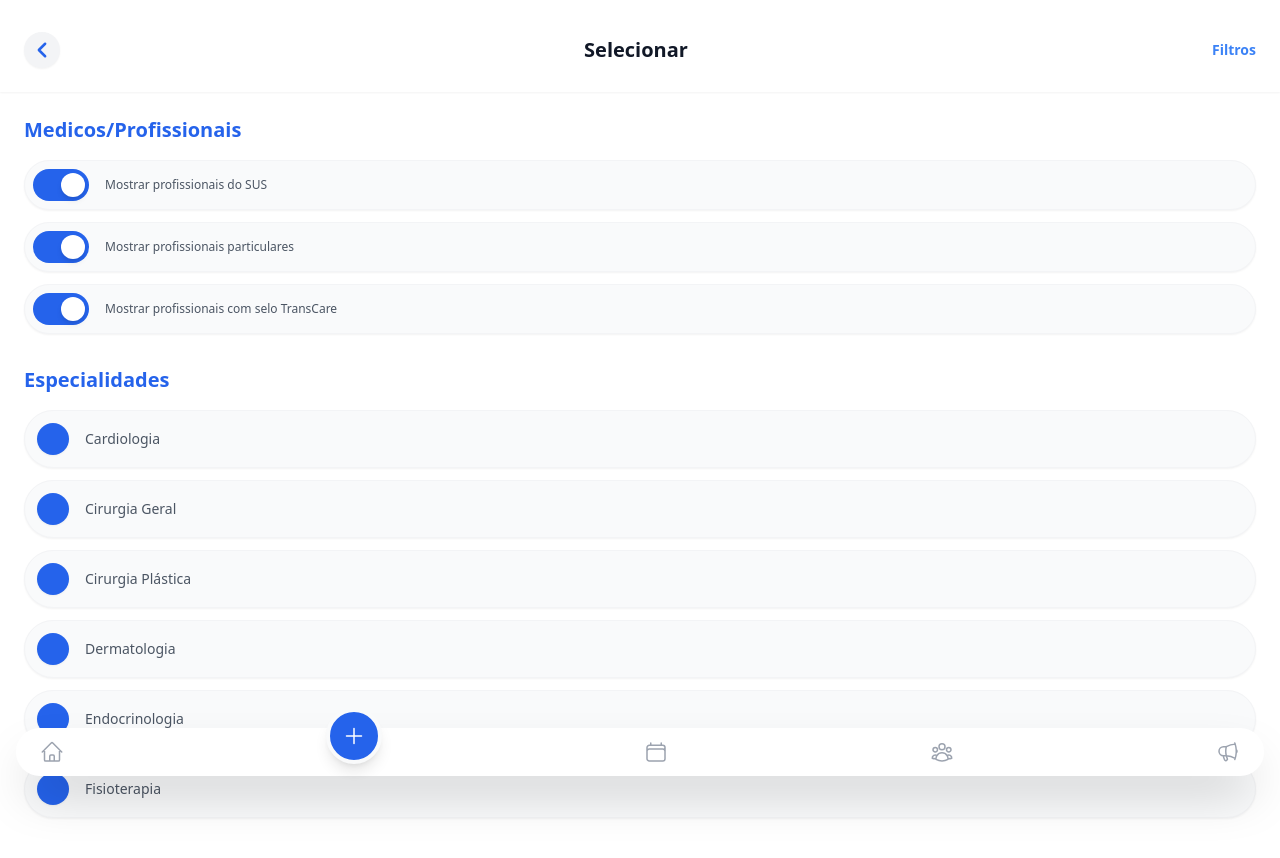
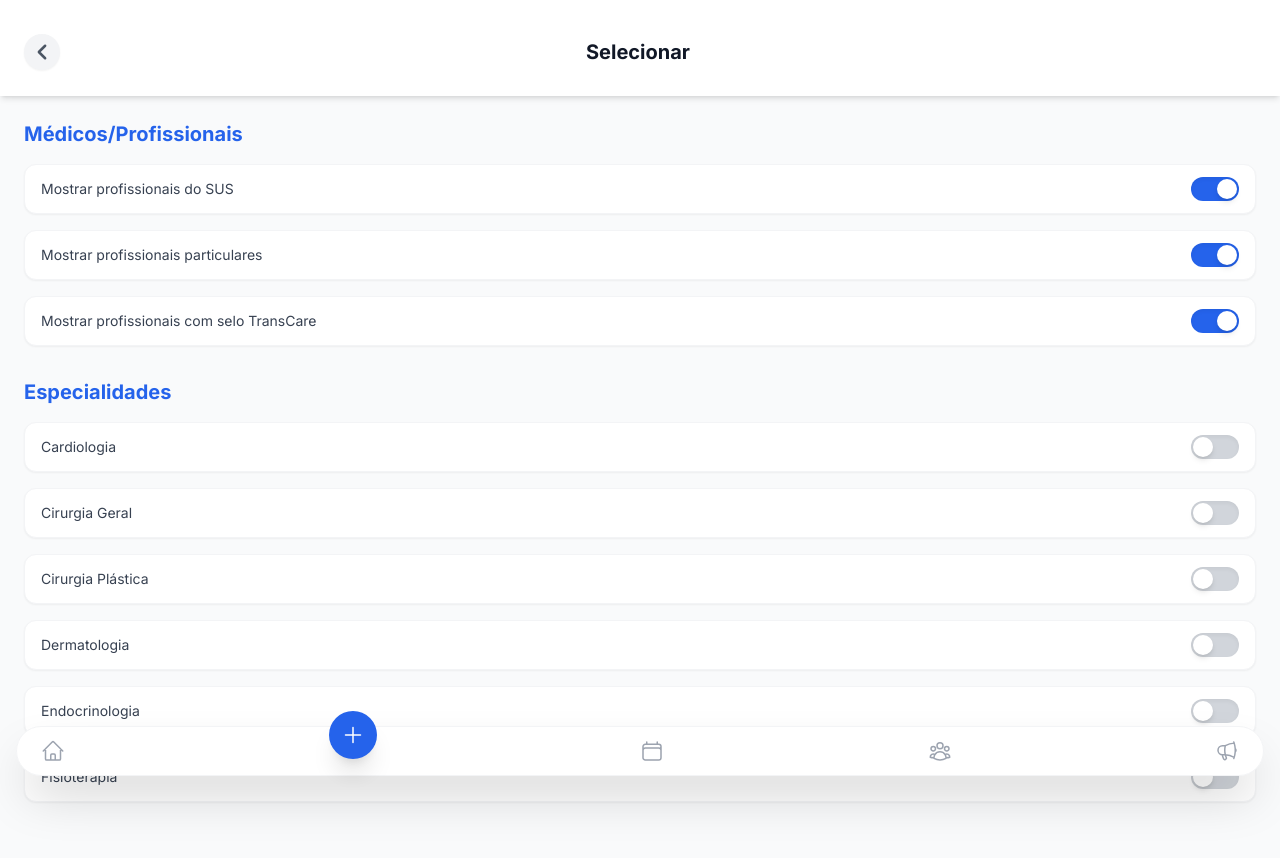
Before and after one commit to netokemon/projeto-fundamentos-de-software, an Angular app in the folder frontend/: page /filtros in a window 1280 px wide. Shown: the top 858 px of the page. Built offline with nearby package versions, Linux system fonts and the light colour scheme.

Commit message:
finalização design da página de filtros

```diff
--- a/frontend/src/app/pages/filtrar-profissionais/filtrar-profissionais.html
+++ b/frontend/src/app/pages/filtrar-profissionais/filtrar-profissionais.html
@@ -1,7 +1,42 @@
-<div class="min-h-screen bg-white pb-28 relative">
+<!DOCTYPE html>
+<html lang="pt-BR">
+<head>
+    <meta charset="UTF-8">
+    <meta name="viewport" content="width=device-width, initial-scale=1.0">
+    <title>Configuração de Filtros</title>
+    <!-- Tailwind CSS CDN -->
+    <script src="https://cdn.tailwindcss.com"></script>
+    <!-- Google Font: Inter -->
+    <link href="https://fonts.googleapis.com/css2?family=Inter:wght@400;600;700;900&display=swap" rel="stylesheet">
 
-  <header class="flex items-center justify-between p-6 pt-8 bg-white shadow-sm sticky top-0 z-20">
-    <button class="bg-gray-100 p-2 rounded-full text-blue-600 hover:bg-gray-200 transition shadow-sm">
+    <style>
+        /* Aplica a fonte Inter globalmente */
+        body {
+            font-family: 'Inter', sans-serif;
+            -webkit-tap-highlight-color: transparent; /* Melhora a experiência em touch */
+        }
+    </style>
+
+    <!-- Configuração Tailwind para usar Inter como fonte sans -->
+    <script>
+        tailwind.config = {
+            theme: {
+                extend: {
+                    fontFamily: {
+                        sans: ['Inter', 'sans-serif'],
+                    },
+                }
+            }
+        }
+    </script>
+</head>
+<body class="font-sans bg-gray-50">
+
+<div class="min-h-screen pb-32 relative">
+
+  <!-- CABEÇALHO (Filtros Removido, Título Centralizado) -->
+  <header class="flex items-center justify-between p-6 pt-8 bg-white shadow-md sticky top-0 z-20">
+    <button class="bg-gray-100 p-2 rounded-full text-gray-600 hover:bg-gray-200 transition shadow-sm">
       <svg xmlns="http://www.w3.org/2000/svg" fill="none" viewBox="0 0 24 24" stroke-width="3" stroke="currentColor" class="w-5 h-5">
         <path stroke-linecap="round" stroke-linejoin="round" d="M15.75 19.5L8.25 12l7.5-7.5" />
       </svg>
@@ -9,120 +44,180 @@
 
     <h1 class="text-xl font-bold text-gray-900">Selecionar</h1>
 
-    <button class="text-sm font-bold text-blue-500 hover:text-blue-700">
-      Filtros
-    </button>
+    <!-- Espaçador para centralizar o título -->
+    <div class="w-10 h-10"></div>
   </header>
 
   <div class="px-6 py-6 space-y-8">
 
+    <!-- Seção de Profissionais (Toggles) -->
     <section>
       <h2 class="text-xl font-bold text-blue-600 mb-4">
-        Medicos/Profissionais
+        Médicos/Profissionais
       </h2>
 
-      <div class="space-y-3">
+      <div class="space-y-4">
 
-        <label class="flex items-center bg-gray-50 rounded-full px-2 py-2 pr-6 border border-gray-100 shadow-sm cursor-pointer group hover:bg-gray-100 transition">
+        <!-- Switch 1: SUS -->
+        <label class="flex items-center justify-between bg-white rounded-xl px-4 py-3 border border-gray-100 shadow-sm cursor-pointer hover:bg-gray-100 transition">
+          <span class="text-sm font-medium text-gray-700 select-none">
+            Mostrar profissionais do SUS
+          </span>
           <div class="relative">
             <input type="checkbox" checked class="sr-only peer">
-            <div class="w-14 h-8 bg-gray-300 peer-checked:bg-blue-600 rounded-full transition-colors duration-300"></div>
-            <div class="absolute top-1 left-1 bg-white w-6 h-6 rounded-full shadow-md transition-transform duration-300 peer-checked:translate-x-6"></div>
+            <div class="w-12 h-6 bg-gray-300 peer-checked:bg-blue-600 rounded-full transition-colors duration-300 shadow-inner"></div>
+            <div class="absolute top-0.5 left-0.5 bg-white w-5 h-5 rounded-full shadow-md transition-transform duration-300 peer-checked:translate-x-6"></div>
           </div>
-          <span class="ml-4 text-xs font-medium text-gray-600 group-hover:text-gray-900 select-none">
-            Mostrar profissionais do SUS
-          </span>
         </label>
 
-        <label class="flex items-center bg-gray-50 rounded-full px-2 py-2 pr-6 border border-gray-100 shadow-sm cursor-pointer group hover:bg-gray-100 transition">
+        <!-- Switch 2: Particulares -->
+        <label class="flex items-center justify-between bg-white rounded-xl px-4 py-3 border border-gray-100 shadow-sm cursor-pointer hover:bg-gray-100 transition">
+          <span class="text-sm font-medium text-gray-700 select-none">
+            Mostrar profissionais particulares
+          </span>
           <div class="relative">
             <input type="checkbox" checked class="sr-only peer">
-            <div class="w-14 h-8 bg-gray-300 peer-checked:bg-blue-600 rounded-full transition-colors duration-300"></div>
-            <div class="absolute top-1 left-1 bg-white w-6 h-6 rounded-full shadow-md transition-transform duration-300 peer-checked:translate-x-6"></div>
+            <div class="w-12 h-6 bg-gray-300 peer-checked:bg-blue-600 rounded-full transition-colors duration-300 shadow-inner"></div>
+            <div class="absolute top-0.5 left-0.5 bg-white w-5 h-5 rounded-full shadow-md transition-transform duration-300 peer-checked:translate-x-6"></div>
           </div>
-          <span class="ml-4 text-xs font-medium text-gray-600 group-hover:text-gray-900 select-none">
-            Mostrar profissionais particulares
-          </span>
         </label>
 
-        <label class="flex items-center bg-gray-50 rounded-full px-2 py-2 pr-6 border border-gray-100 shadow-sm cursor-pointer group hover:bg-gray-100 transition">
+        <!-- Switch 3: TransCare -->
+        <label class="flex items-center justify-between bg-white rounded-xl px-4 py-3 border border-gray-100 shadow-sm cursor-pointer hover:bg-gray-100 transition">
+          <span class="text-sm font-medium text-gray-700 select-none">
+            Mostrar profissionais com selo TransCare
+          </span>
           <div class="relative">
             <input type="checkbox" checked class="sr-only peer">
-            <div class="w-14 h-8 bg-gray-300 peer-checked:bg-blue-600 rounded-full transition-colors duration-300"></div>
-            <div class="absolute top-1 left-1 bg-white w-6 h-6 rounded-full shadow-md transition-transform duration-300 peer-checked:translate-x-6"></div>
+            <div class="w-12 h-6 bg-gray-300 peer-checked:bg-blue-600 rounded-full transition-colors duration-300 shadow-inner"></div>
+            <div class="absolute top-0.5 left-0.5 bg-white w-5 h-5 rounded-full shadow-md transition-transform duration-300 peer-checked:translate-x-6"></div>
           </div>
-          <span class="ml-4 text-xs font-medium text-gray-600 group-hover:text-gray-900 select-none">
-            Mostrar profissionais com selo TransCare
-          </span>
         </label>
 
       </div>
     </section>
 
+    <!-- SEÇÃO DE ESPECIALIDADES (Com Toggles/Switches e SEM ÍCONES) -->
     <section>
       <h2 class="text-xl font-bold text-blue-600 mb-4">
         Especialidades
       </h2>
 
-      <div class="space-y-3">
+      <div class="space-y-4">
 
-        <button class="w-full flex items-center bg-gray-50 rounded-full px-3 py-3 border border-gray-100 shadow-sm hover:bg-gray-100 transition group">
-          <div class="w-8 h-8 rounded-full bg-blue-600 flex-shrink-0 shadow-sm group-hover:scale-110 transition-transform"></div>
-          <span class="ml-4 text-sm font-medium text-gray-600">Cardiologia</span>
-        </button>
+        <!-- Switch 4: Cardiologia -->
+        <label class="w-full flex items-center justify-between bg-white rounded-xl px-4 py-3 border border-gray-100 shadow-sm hover:bg-blue-50 transition cursor-pointer group">
+          <div class="flex items-center">
+            <!-- Ícone removido -->
+            <span class="text-sm font-medium text-gray-700 select-none">Cardiologia</span>
+          </div>
+          <!-- Toggle Control -->
+          <div class="relative">
+            <input type="checkbox" class="sr-only peer">
+            <div class="w-12 h-6 bg-gray-300 peer-checked:bg-blue-600 rounded-full transition-colors duration-300 shadow-inner"></div>
+            <div class="absolute top-0.5 left-0.5 bg-white w-5 h-5 rounded-full shadow-md transition-transform duration-300 peer-checked:translate-x-6"></div>
+          </div>
+        </label>
 
-        <button class="w-full flex items-center bg-gray-50 rounded-full px-3 py-3 border border-gray-100 shadow-sm hover:bg-gray-100 transition group">
-          <div class="w-8 h-8 rounded-full bg-blue-600 flex-shrink-0 shadow-sm group-hover:scale-110 transition-transform"></div>
-          <span class="ml-4 text-sm font-medium text-gray-600">Cirurgia Geral</span>
-        </button>
+        <!-- Switch 5: Cirurgia Geral -->
+        <label class="w-full flex items-center justify-between bg-white rounded-xl px-4 py-3 border border-gray-100 shadow-sm hover:bg-blue-50 transition cursor-pointer group">
+          <div class="flex items-center">
+            <!-- Ícone removido -->
+            <span class="text-sm font-medium text-gray-700 select-none">Cirurgia Geral</span>
+          </div>
+          <!-- Toggle Control -->
+          <div class="relative">
+            <input type="checkbox" class="sr-only peer">
+            <div class="w-12 h-6 bg-gray-300 peer-checked:bg-blue-600 rounded-full transition-colors duration-300 shadow-inner"></div>
+            <div class="absolute top-0.5 left-0.5 bg-white w-5 h-5 rounded-full shadow-md transition-transform duration-300 peer-checked:translate-x-6"></div>
+          </div>
+        </label>
 
-        <button class="w-full flex items-center bg-gray-50 rounded-full px-3 py-3 border border-gray-100 shadow-sm hover:bg-gray-100 transition group">
-          <div class="w-8 h-8 rounded-full bg-blue-600 flex-shrink-0 shadow-sm group-hover:scale-110 transition-transform"></div>
-          <span class="ml-4 text-sm font-medium text-gray-600">Cirurgia Plástica</span>
-        </button>
+        <!-- Switch 6: Cirurgia Plástica -->
+        <label class="w-full flex items-center justify-between bg-white rounded-xl px-4 py-3 border border-gray-100 shadow-sm hover:bg-blue-50 transition cursor-pointer group">
+          <div class="flex items-center">
+            <!-- Ícone removido -->
+            <span class="text-sm font-medium text-gray-700 select-none">Cirurgia Plástica</span>
+          </div>
+          <!-- Toggle Control -->
+          <div class="relative">
+            <input type="checkbox" class="sr-only peer">
+            <div class="w-12 h-6 bg-gray-300 peer-checked:bg-blue-600 rounded-full transition-colors duration-300 shadow-inner"></div>
+            <div class="absolute top-0.5 left-0.5 bg-white w-5 h-5 rounded-full shadow-md transition-transform duration-300 peer-checked:translate-x-6"></div>
+          </div>
+        </label>
 
-        <button class="w-full flex items-center bg-gray-50 rounded-full px-3 py-3 border border-gray-100 shadow-sm hover:bg-gray-100 transition group">
-          <div class="w-8 h-8 rounded-full bg-blue-600 flex-shrink-0 shadow-sm group-hover:scale-110 transition-transform"></div>
-          <span class="ml-4 text-sm font-medium text-gray-600">Dermatologia</span>
-        </button>
+        <!-- Switch 7: Dermatologia (CLASSE ml-4 REMOVIDA) -->
+        <label class="w-full flex items-center justify-between bg-white rounded-xl px-4 py-3 border border-gray-100 shadow-sm hover:bg-blue-50 transition cursor-pointer group">
+          <div class="flex items-center">
+            <!-- Ícone removido -->
+            <span class="text-sm font-medium text-gray-700 select-none">Dermatologia</span>
+          </div>
+          <!-- Toggle Control -->
+          <div class="relative">
+            <input type="checkbox" class="sr-only peer">
+            <div class="w-12 h-6 bg-gray-300 peer-checked:bg-blue-600 rounded-full transition-colors duration-300 shadow-inner"></div>
+            <div class="absolute top-0.5 left-0.5 bg-white w-5 h-5 rounded-full shadow-md transition-transform duration-300 peer-checked:translate-x-6"></div>
+          </div>
+        </label>
 
-        <button class="w-full flex items-center bg-gray-50 rounded-full px-3 py-3 border border-gray-100 shadow-sm hover:bg-gray-100 transition group">
-          <div class="w-8 h-8 rounded-full bg-blue-600 flex-shrink-0 shadow-sm group-hover:scale-110 transition-transform"></div>
-          <span class="ml-4 text-sm font-medium text-gray-600">Endocrinologia</span>
-        </button>
+        <!-- Switch 8: Endocrinologia -->
+        <label class="w-full flex items-center justify-between bg-white rounded-xl px-4 py-3 border border-gray-100 shadow-sm hover:bg-blue-50 transition cursor-pointer group">
+          <div class="flex items-center">
+            <!-- Ícone removido -->
+            <span class="text-sm font-medium text-gray-700 select-none">Endocrinologia</span>
+          </div>
+          <!-- Toggle Control -->
+          <div class="relative">
+            <input type="checkbox" class="sr-only peer">
+            <div class="w-12 h-6 bg-gray-300 peer-checked:bg-blue-600 rounded-full transition-colors duration-300 shadow-inner"></div>
+            <div class="absolute top-0.5 left-0.5 bg-white w-5 h-5 rounded-full shadow-md transition-transform duration-300 peer-checked:translate-x-6"></div>
+          </div>
+        </label>
 
-        <button class="w-full flex items-center bg-gray-50 rounded-full px-3 py-3 border border-gray-100 shadow-sm hover:bg-gray-100 transition group">
-          <div class="w-8 h-8 rounded-full bg-blue-600 flex-shrink-0 shadow-sm group-hover:scale-110 transition-transform"></div>
-          <span class="ml-4 text-sm font-medium text-gray-600">Fisioterapia</span>
-        </button>
+        <!-- Switch 9: Fisioterapia -->
+        <label class="w-full flex items-center justify-between bg-white rounded-xl px-4 py-3 border border-gray-100 shadow-sm hover:bg-blue-50 transition cursor-pointer group">
+          <div class="flex items-center">
+            <!-- Ícone removido -->
+            <span class="text-sm font-medium text-gray-700 select-none">Fisioterapia</span>
+          </div>
+          <!-- Toggle Control -->
+          <div class="relative">
+            <input type="checkbox" class="sr-only peer">
+            <div class="w-12 h-6 bg-gray-300 peer-checked:bg-blue-600 rounded-full transition-colors duration-300 shadow-inner"></div>
+            <div class="absolute top-0.5 left-0.5 bg-white w-5 h-5 rounded-full shadow-md transition-transform duration-300 peer-checked:translate-x-6"></div>
+          </div>
+        </label>
 
       </div>
     </section>
 
   </div>
 
-  <nav class="fixed bottom-6 left-4 right-4 bg-white rounded-full shadow-2xl py-3 px-6 flex justify-between items-center z-50">
-    <button class="text-gray-400 hover:text-blue-600">
+  <!-- Barra de navegação na parte inferior -->
+  <nav class="fixed bottom-6 left-4 right-4 bg-white rounded-full shadow-2xl py-3 px-6 flex justify-between items-center z-50 border border-gray-100">
+    <button class="text-gray-400 hover:text-blue-600 transition">
       <svg xmlns="http://www.w3.org/2000/svg" fill="none" viewBox="0 0 24 24" stroke-width="1.5" stroke="currentColor" class="w-6 h-6">
         <path stroke-linecap="round" stroke-linejoin="round" d="M2.25 12l8.954-8.955c.44-.439 1.152-.439 1.591 0L21.75 12M4.5 9.75v10.125c0 .621.504 1.125 1.125 1.125H9.75v-4.875c0-.621.504-1.125 1.125-1.125h2.25c.621 0 1.125.504 1.125 1.125V21h4.125c.621 0 1.125-.504 1.125-1.125V9.75M8.25 21h8.25" />
       </svg>
     </button>
-    <button class="bg-blue-600 text-white p-3 rounded-full -mt-8 border-4 border-gray-50 shadow-lg">
+    <!-- Botão central: Adicionar/Home - CLASSES border-4 border-white REMOVIDAS -->
+    <button class="bg-blue-600 text-white p-3 rounded-full -mt-8 shadow-xl hover:bg-blue-700 transition">
       <svg xmlns="http://www.w3.org/2000/svg" fill="none" viewBox="0 0 24 24" stroke-width="1.5" stroke="currentColor" class="w-6 h-6">
         <path stroke-linecap="round" stroke-linejoin="round" d="M12 4.5v15m7.5-7.5h-15" />
       </svg>
     </button>
-    <button class="text-gray-400 hover:text-blue-600">
+    <button class="text-gray-400 hover:text-blue-600 transition">
       <svg xmlns="http://www.w3.org/2000/svg" fill="none" viewBox="0 0 24 24" stroke-width="1.5" stroke="currentColor" class="w-6 h-6">
         <path stroke-linecap="round" stroke-linejoin="round" d="M6.75 3v2.25M17.25 3v2.25M3 18.75V7.5a2.25 2.25 0 012.25-2.25h13.5A2.25 2.25 0 0121 7.5v11.25m-18 0A2.25 2.25 0 005.25 21h13.5A2.25 2.25 0 0021 18.75m-18 0v-7.5A2.25 2.25 0 015.25 9h13.5A2.25 2.25 0 0121 11.25v7.5" />
       </svg>
     </button>
-    <button class="text-gray-400 hover:text-blue-600">
+    <button class="text-gray-400 hover:text-blue-600 transition">
       <svg xmlns="http://www.w3.org/2000/svg" fill="none" viewBox="0 0 24 24" stroke-width="1.5" stroke="currentColor" class="w-6 h-6">
         <path stroke-linecap="round" stroke-linejoin="round" d="M18 18.72a9.094 9.094 0 003.741-.479 3 3 0 00-4.682-2.72m.94 3.198l.001.031c0 .225-.012.447-.037.666A11.944 11.944 0 0112 21c-2.17 0-4.207-.576-5.963-1.584A6.062 6.062 0 016 18.719m12 0a5.971 5.971 0 00-.941-3.197m0 0A5.995 5.995 0 0012 12.75a5.995 5.995 0 00-5.058 2.772m0 0a3 3 0 00-4.681 2.72 8.986 8.986 0 003.74.477m.94-3.197a5.971 5.971 0 00-.94 3.197M15 6.75a3 3 0 11-6 0 3 3 0 016 0zm6 3a2.25 2.25 0 11-4.5 0 2.25 2.25 0 014.5 0zm-13.5 0a2.25 2.25 0 11-4.5 0 2.25 2.25 0 014.5 0z" />
       </svg>
     </button>
-     <button class="text-gray-400 hover:text-blue-600">
+    <button class="text-gray-400 hover:text-blue-600 transition">
       <svg xmlns="http://www.w3.org/2000/svg" fill="none" viewBox="0 0 24 24" stroke-width="1.5" stroke="currentColor" class="w-6 h-6">
         <path stroke-linecap="round" stroke-linejoin="round" d="M10.34 15.84c-.688-.06-1.386-.09-2.09-.09H7.5a4.5 4.5 0 110-9h.75c.704 0 1.402-.03 2.09-.09m0 9.18c.253.962.584 1.892.985 2.783.247.55.06 1.21-.463 1.511l-.657.38c-.551.318-1.26.117-1.527-.461a20.845 20.845 0 01-1.44-4.282m3.102.069a18.03 18.03 0 01-.59-4.59c0-1.586.205-3.124.59-4.59m0 9.18a23.848 23.848 0 018.835 2.535M10.34 6.66a23.847 23.847 0 018.835-2.535m0 0A23.74 23.74 0 0018.795 3m.38 1.125a23.91 23.91 0 011.014 5.395m-1.014 8.855c-.118.38-.245.754-.38 1.125m.38-1.125a23.91 23.91 0 001.014-5.395m0-3.46c.495.413.811 1.035.811 1.73 0 .695-.316 1.317-.811 1.73m0-3.46a24.42 24.42 0 010 3.46" />
       </svg>
@@ -130,3 +225,5 @@
   </nav>
 
 </div>
+</body>
+</html>
```
